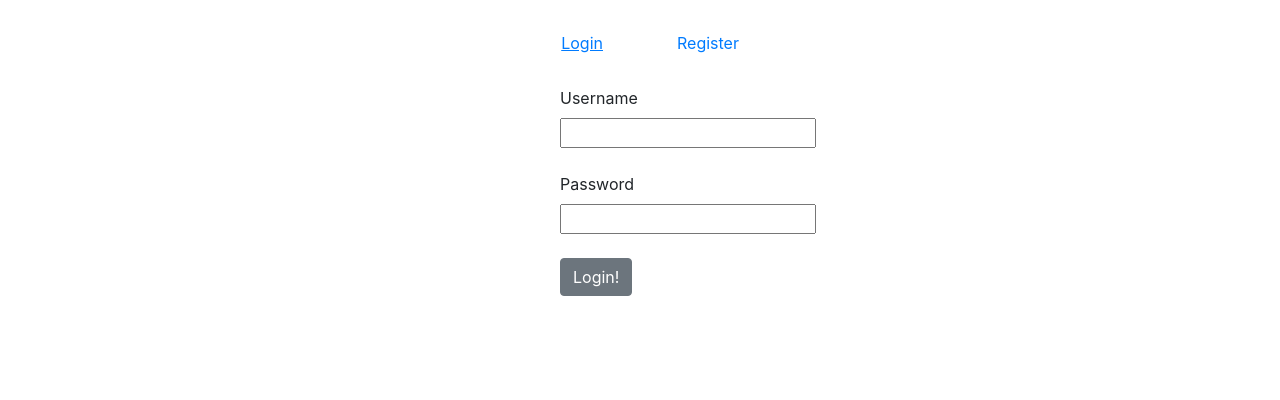
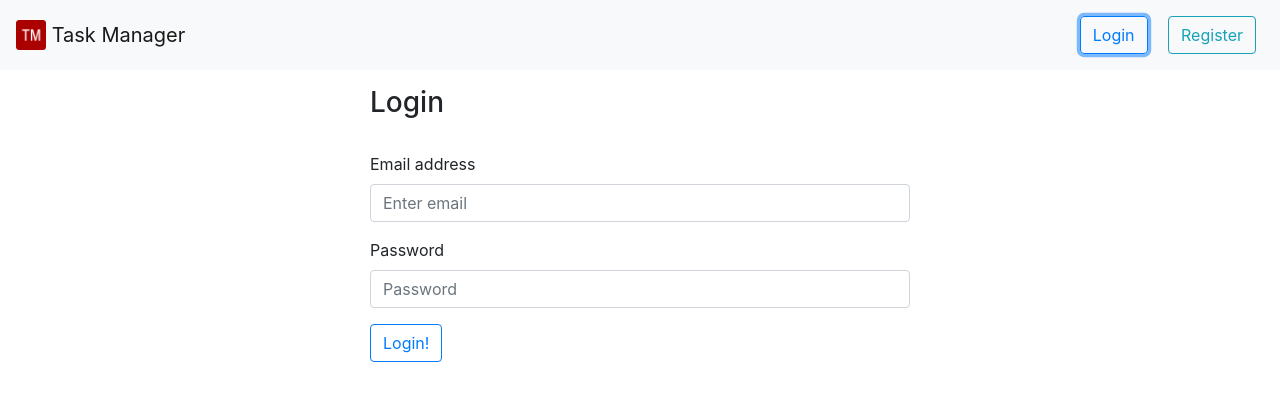
Before and after one commit to Brandoncyu/auth-task-manager-frontend, a website: page index.html in a window 1280 px wide. Both pictures are taken after a click on the button "Login". Drawn offline with nearby package versions, Linux system fonts and the light colour scheme.

Commit message:
cleaned up code to have templates folder, added nav bar, added columns to render lists

```diff
--- a/bundle.js
+++ b/bundle.js
@@ -1,39 +1,60 @@
 (function(){function r(e,n,t){function o(i,f){if(!n[i]){if(!e[i]){var c="function"==typeof require&&require;if(!f&&c)return c(i,!0);if(u)return u(i,!0);var a=new Error("Cannot find module '"+i+"'");throw a.code="MODULE_NOT_FOUND",a}var p=n[i]={exports:{}};e[i][0].call(p.exports,function(r){var n=e[i][1][r];return o(n||r)},p,p.exports,r,e,n,t)}return n[i].exports}for(var u="function"==typeof require&&require,i=0;i<t.length;i++)o(t[i]);return o}return r})()({1:[function(require,module,exports){
+const loginTemplate = require('../templates/login')
+const registerTemplate = require('../templates/register')
 const login = document.getElementById('login')
+const register = document.getElementById('register')
 
 login.addEventListener('click', function() {
   const container = document.getElementById('form-container')
-  container.innerHTML = `<form id="login">
-    <label for="login-username">Username</label>
-    <br>
-    <input type="text" name="login-username" id="login-username" required="required">
-    <br>
-    <br>
-    <label for="pword">Password</label>
-    <br>
-    <input type="password" name="pword" id="pword" required="required">
-    <br>
-    <br>
-    <input class="btn btn-secondary" type="submit" id="submit-login" value="Login!">
-  </form>`
+  container.innerHTML = loginTemplate()
+
 })
 
-const register = document.getElementById('register')
 
 register.addEventListener('click', function() {
   const container = document.getElementById('form-container')
-  container.innerHTML = `<form id="register">
-    <label for="register-username">Username</label>
+  container.innerHTML = registerTemplate()
+
+})
+
+},{"../templates/login":2,"../templates/register":3}],2:[function(require,module,exports){
+const loginTemplate = () => {
+  return `
+    <h3>Login</h3>
     <br>
-    <input type="text" name="register-username" id="register-username" required="required">
+    <form id="login">
+      <div class="form-group">
+        <label for="login-email">Email address</label>
+        <input type="email" class="form-control" id="login-email" aria-describedby="emailHelp" placeholder="Enter email" required>
+      </div>
+      <div class="form-group">
+        <label for="login-password">Password</label>
+        <input type="password" class="form-control" id="pword" placeholder="Password" required>
+      </div>
+      <button type="submit" class="btn btn-outline-primary" id="sumbit-login">Login!</button>
+    </form>`
+}
+
+module.exports = loginTemplate
+
+},{}],3:[function(require,module,exports){
+const registerTemplate = () => {
+  return `
+    <h3>Register</h3>
     <br>
-    <br>
-    <label for="pword">Password</label>
-    <br>
-    <input type="password" name="pword" id="pword" required="required">
-    <br>
-    <br>
-    <input class="btn btn-secondary" type="submit" id="submit-register" value="Register!">
-  </form>`
-})
+    <form id="register">
+      <div class="form-group">
+        <label for="login-email">Email address</label>
+        <input type="email" class="form-control" id="register-email" aria-describedby="emailHelp" placeholder="Enter email" required>
+      </div>
+      <div class="form-group">
+        <label for="login-password">Password</label>
+        <input type="password" class="form-control" id="pword" placeholder="Password" required>
+      </div>
+      <button type="submit" class="btn btn-outline-primary" id="sumbit-login">Register!</button>
+    </form>`
+}
+
+module.exports = registerTemplate
+
 },{}]},{},[1]);
--- a/index.html
+++ b/index.html
@@ -1,30 +1,64 @@
 <!DOCTYPE html>
 <html>
+
 <head>
   <meta charset="utf-8">
   <title>Sign In</title>
   <!DOCTYPE html>
   <html>
+
   <head>
     <meta charset="utf-8">
     <title>Sign In</title>
     <link rel="stylesheet" href="https://stackpath.bootstrapcdn.com/bootstrap/4.1.2/css/bootstrap.min.css" integrity="sha384-Smlep5jCw/wG7hdkwQ/Z5nLIefveQRIY9nfy6xoR1uRYBtpZgI6339F5dgvm/e9B" crossorigin="anonymous">
     <script defer="defer" src="bundle.js" charset="utf-8"></script>
   </head>
+
   <body>
+
+    <!-- Navbar -->
+    <nav class="navbar navbar-light bg-light">
+      <a class="navbar-brand" href="#">
+        <img src="././images/favicon-1024.png" width="30" height="30" class="d-inline-block align-top"> Task Manager
+      </a>
+      <div class="inline">
+        <button id="login" type="button" class="btn btn-outline-primary m-2">Login</button>
+        <button id="register" type="button" class="btn btn-outline-info m-2">Register</button>
+      </div>
+    </nav>
+
+    <!-- Login & Register Form Container -->
     <div class="container">
-          <div class="row d-flex justify-content-center">
-            <div class="col text-right p-4">
-              <button type="button" id="login" class="btn btn-link text-center">Login</button>
-            </div>
-            <div class="col text-left p-4">
-              <button type="button" id="register" class="btn btn-link">Register</button>
+      <div class="row justify-content-center mt-3">
+        <div class="col-6" id="form-container">
         </div>
       </div>
+    </div>
+
+    <!-- List Container -->
+    <div class="container" style="display: none">
       <div class="row">
-            <div class="col-5"></div>
-            <div class="col" id="form-container"></div>
-            <div class="col-5"></div>
+        <div class="col" id="all-list">
+          <h3>All Lists</h3>
+          <div class="card-group" id="all-group">
+
           </div>
+        </div>
+        <div class="col" id="doing">
+          <h3>Doing</h3>
+          <div class="card-group" id="doing-group">
+
+          </div>
+        </div>
+        <div class="col" id="done">
+          <h3>Done</h3>
+          <div class="card-group" id="done-group">
+
+          </div>
+        </div>
+      </div>
+    </div>
+
   </body>
+
   </html>
--- /dev/null
+++ b/scripts/templates/login.js
@@ -0,0 +1,18 @@
+const loginTemplate = () => {
+  return `
+    <h3>Login</h3>
+    <br>
+    <form id="login">
+      <div class="form-group">
+        <label for="login-email">Email address</label>
+        <input type="email" class="form-control" id="login-email" aria-describedby="emailHelp" placeholder="Enter email" required>
+      </div>
+      <div class="form-group">
+        <label for="login-password">Password</label>
+        <input type="password" class="form-control" id="pword" placeholder="Password" required>
+      </div>
+      <button type="submit" class="btn btn-outline-primary" id="sumbit-login">Login!</button>
+    </form>`
+}
+
+module.exports = loginTemplate
--- /dev/null
+++ b/scripts/templates/register.js
@@ -0,0 +1,18 @@
+const registerTemplate = () => {
+  return `
+    <h3>Register</h3>
+    <br>
+    <form id="register">
+      <div class="form-group">
+        <label for="login-email">Email address</label>
+        <input type="email" class="form-control" id="register-email" aria-describedby="emailHelp" placeholder="Enter email" required>
+      </div>
+      <div class="form-group">
+        <label for="login-password">Password</label>
+        <input type="password" class="form-control" id="pword" placeholder="Password" required>
+      </div>
+      <button type="submit" class="btn btn-outline-primary" id="sumbit-login">Register!</button>
+    </form>`
+}
+
+module.exports = registerTemplate
```
Also changed, not shown: scripts/signin/main.js (+7 -27 lines), favicon.ico (added), images/favicon-1024.png (added). Lines whose indentation alone changed are shown as unchanged.
